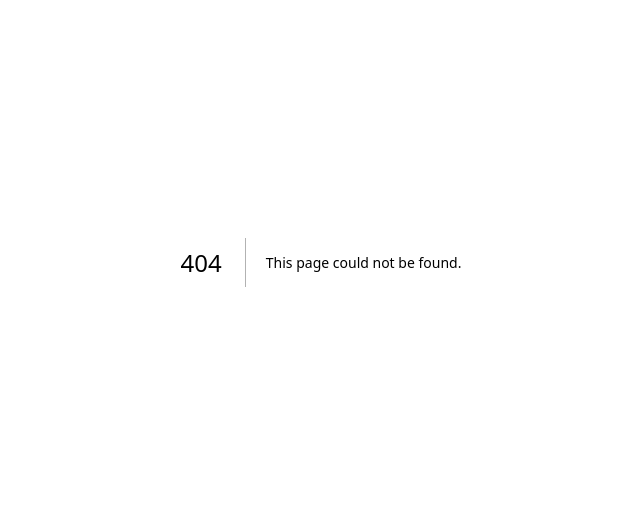
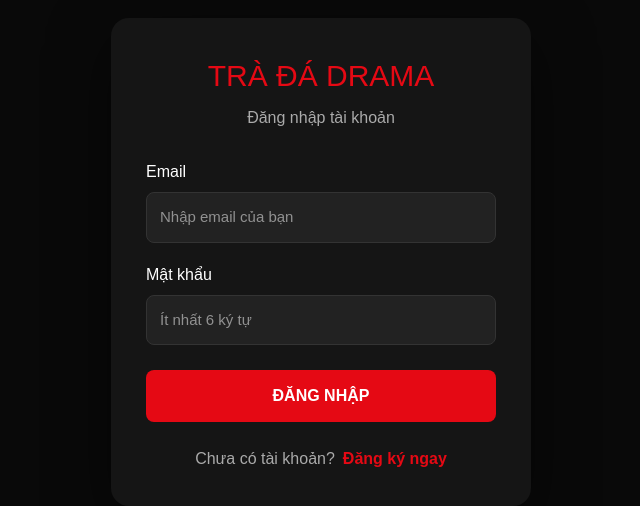
Before and after one commit to ptpvip9-hub/web-phim, a Next.js app: page /dang-nhap in a window 1280 px wide. Before the commit this address had no page. Shown: the part 138-644 px from the top of the page, without its empty margins (319-959 px from the left). Built offline with nearby package versions, Linux system fonts and the light colour scheme; no server answers.

Commit message:
them dang nhap vip va khoa tap phim

```diff
--- /dev/null
+++ b/app/dang-nhap/page.tsx
@@ -0,0 +1,205 @@
+"use client";
+
+import { FormEvent, useState } from "react";
+import { supabase } from "@/lib/supabase";
+
+export default function DangNhapPage() {
+  const [isRegister, setIsRegister] = useState(false);
+  const [email, setEmail] = useState("");
+  const [password, setPassword] = useState("");
+  const [loading, setLoading] = useState(false);
+  const [message, setMessage] = useState("");
+
+  async function handleSubmit(e: FormEvent) {
+    e.preventDefault();
+
+    setLoading(true);
+    setMessage("");
+
+    if (isRegister) {
+      const { error } = await supabase.auth.signUp({
+        email,
+        password,
+      });
+
+      if (error) {
+        setMessage("Đăng ký thất bại: " + error.message);
+      } else {
+        setMessage(
+          "Đăng ký thành công! Hãy kiểm tra email để xác nhận tài khoản."
+        );
+      }
+    } else {
+      const { error } = await supabase.auth.signInWithPassword({
+        email,
+        password,
+      });
+
+      if (error) {
+        setMessage("Đăng nhập thất bại: " + error.message);
+      } else {
+        setMessage("Đăng nhập thành công! 🎉");
+      }
+    }
+
+    setLoading(false);
+  }
+
+  return (
+    <main
+      style={{
+        minHeight: "100vh",
+        background: "#090909",
+        color: "white",
+        display: "flex",
+        alignItems: "center",
+        justifyContent: "center",
+        padding: "20px",
+      }}
+    >
+      <div
+        style={{
+          width: "100%",
+          maxWidth: "420px",
+          background: "#151515",
+          padding: "35px",
+          borderRadius: "18px",
+          boxShadow: "0 20px 60px rgba(0,0,0,0.5)",
+        }}
+      >
+        <h1
+          style={{
+            textAlign: "center",
+            color: "#e50914",
+            fontSize: "30px",
+            marginBottom: "8px",
+          }}
+        >
+          TRÀ ĐÁ DRAMA
+        </h1>
+
+        <p
+          style={{
+            textAlign: "center",
+            color: "#aaa",
+            marginBottom: "30px",
+          }}
+        >
+          {isRegister ? "Tạo tài khoản mới" : "Đăng nhập tài khoản"}
+        </p>
+
+        <form onSubmit={handleSubmit}>
+          <label>Email</label>
+
+          <input
+            type="email"
+            placeholder="Nhập email của bạn"
+            value={email}
+            onChange={(e) => setEmail(e.target.value)}
+            required
+            style={{
+              width: "100%",
+              boxSizing: "border-box",
+              marginTop: "8px",
+              marginBottom: "20px",
+              padding: "13px",
+              borderRadius: "8px",
+              border: "1px solid #333",
+              background: "#222",
+              color: "white",
+              fontSize: "15px",
+            }}
+          />
+
+          <label>Mật khẩu</label>
+
+          <input
+            type="password"
+            placeholder="Ít nhất 6 ký tự"
+            value={password}
+            onChange={(e) => setPassword(e.target.value)}
+            required
+            minLength={6}
+            style={{
+              width: "100%",
+              boxSizing: "border-box",
+              marginTop: "8px",
+              marginBottom: "25px",
+              padding: "13px",
+              borderRadius: "8px",
+              border: "1px solid #333",
+              background: "#222",
+              color: "white",
+              fontSize: "15px",
+            }}
+          />
+
+          <button
+            type="submit"
+            disabled={loading}
+            style={{
+              width: "100%",
+              padding: "14px",
+              border: "none",
+              borderRadius: "8px",
+              background: "#e50914",
+              color: "white",
+              fontWeight: "bold",
+              fontSize: "16px",
+              cursor: "pointer",
+            }}
+          >
+            {loading
+              ? "Đang xử lý..."
+              : isRegister
+              ? "ĐĂNG KÝ"
+              : "ĐĂNG NHẬP"}
+          </button>
+        </form>
+
+        {message && (
+          <p
+            style={{
+              marginTop: "20px",
+              textAlign: "center",
+              color: "#ddd",
+              lineHeight: 1.5,
+            }}
+          >
+            {message}
+          </p>
+        )}
+
+        <div
+          style={{
+            textAlign: "center",
+            marginTop: "25px",
+            color: "#aaa",
+          }}
+        >
+          {isRegister
+            ? "Đã có tài khoản?"
+            : "Chưa có tài khoản?"}
+
+          <button
+            type="button"
+            onClick={() => {
+              setIsRegister(!isRegister);
+              setMessage("");
+            }}
+            style={{
+              marginLeft: "8px",
+              border: "none",
+              background: "none",
+              color: "#e50914",
+              cursor: "pointer",
+              fontWeight: "bold",
+            }}
+          >
+            {isRegister ? "Đăng nhập" : "Đăng ký ngay"}
+          </button>
+        </div>
+      </div>
+    </main>
+  );
+}
--- a/app/phim/yeu-den-muc-cam-ky/page.tsx
+++ b/app/phim/yeu-den-muc-cam-ky/page.tsx
@@ -1,7 +1,8 @@
 "use client";
 
 import Link from "next/link";
-import { useState } from "react";
+import { useEffect, useState } from "react";
+import { supabase } from "@/lib/supabase";
 
 const POSTER = "/poster-yeu-den-muc-cam-ky.jpg";
 
@@ -103,8 +104,60 @@ const episodes = [
 
 export default function YeuDenMucCamKy() {
   const [currentEpisode, setCurrentEpisode] = useState(episodes[0]);
+const [isVip, setIsVip] = useState(false);
+const [checkingVip, setCheckingVip] = useState(true);
 
+useEffect(() => {
+  async function checkVip() {
+    const {
+      data: { user },
+    } = await supabase.auth.getUser();
+
+    if (!user) {
+      setIsVip(false);
+      setCheckingVip(false);
+      return;
+    }
+
+    const { data } = await supabase
+      .from("profiles")
+      .select("is_vip, vip_expires_at")
+      .eq("user_id", user.id)
+      .single();
+
+    if (
+      data?.is_vip === true &&
+      data?.vip_expires_at &&
+      new Date(data.vip_expires_at) > new Date()
+    ) {
+      setIsVip(true);
+    } else {
+      setIsVip(false);
+    }
+
+    setCheckingVip(false);
+  }
+
+  checkVip();
+}, []);
   const changeEpisode = (episode: (typeof episodes)[number]) => {
+  // Tập 1-19 miễn phí
+  // Tập 20+ chỉ VIP mới xem được
+  if (episode.id >= 5 && !isVip) {
+  const buy = confirm(
+    "🔒 Nội dung này cần mở khóa.\n\n" +
+    "💰 Giá mua bộ phim: 20.000đ\n\n" +
+    "Bạn có muốn mua quyền xem các tập 20+ không?"
+  );
+
+  if (buy) {
+    alert("Tính năng thanh toán sẽ được mở ở bước tiếp theo.");
+  }
+
+  return;
+
+  }
+
   setCurrentEpisode(episode);
 
   setTimeout(() => {
--- /dev/null
+++ b/lib/supabase.ts
@@ -0,0 +1,6 @@
+import { createClient } from "@supabase/supabase-js";
+
+export const supabase = createClient(
+  process.env.NEXT_PUBLIC_SUPABASE_URL!,
+  process.env.NEXT_PUBLIC_SUPABASE_PUBLISHABLE_KEY!
+);
--- a/package.json
+++ b/package.json
@@ -9,6 +9,7 @@
     "lint": "eslint"
   },
   "dependencies": {
+    "@supabase/supabase-js": "^2.115.0",
     "next": "16.3.4",
     "react": "19.2.8",
     "react-dom": "19.2.8"
```
Also changed, not shown: 1 other file (tests, documents, lock files or other folders). Lines whose indentation alone changed are shown as unchanged.
